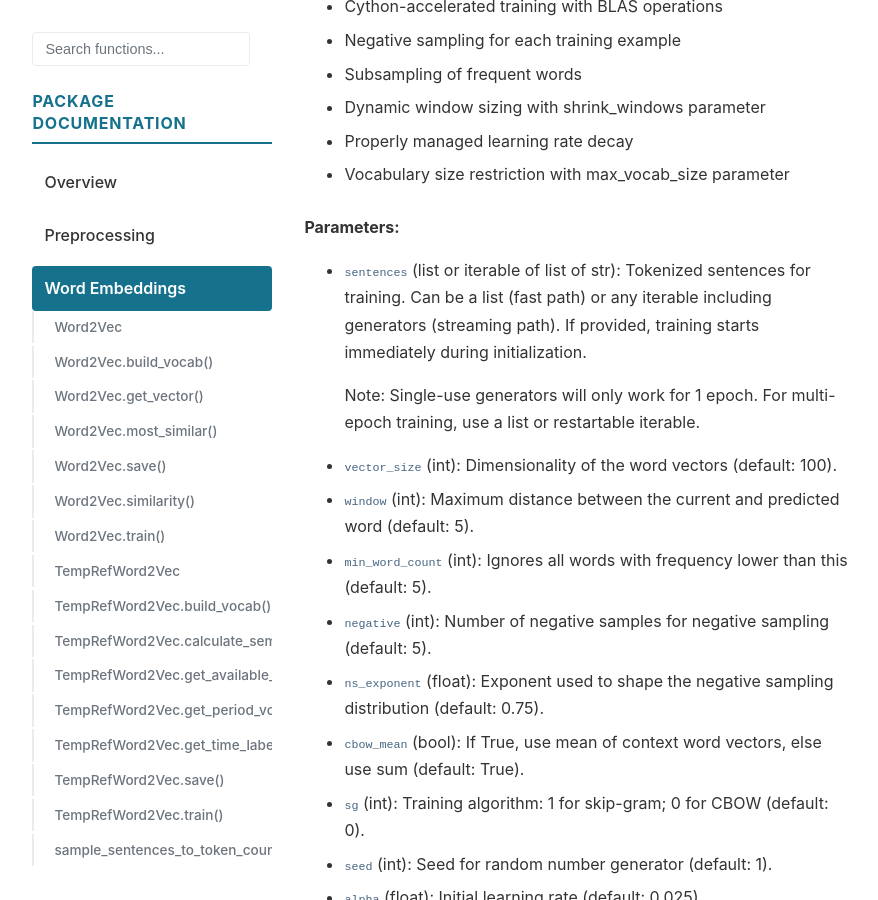
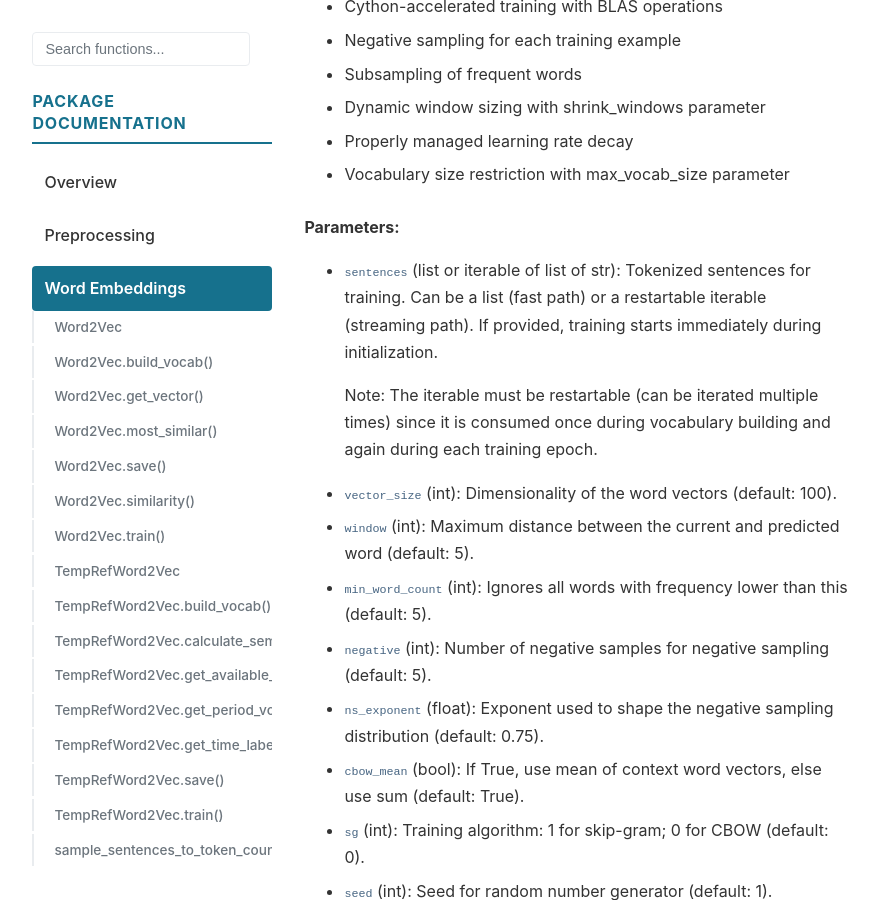
Before and after one commit to mcjkurz/qhchina-web, a Jekyll site: the page built from docs/word_embeddings/index.md, in a window 1280 px wide and 900 px high, scrolled down 2122 px. Shown: the whole window, without its empty margins (198-1076 px from the left). Built offline with Jekyll 4.4.1, drawn with Linux system fonts in a browser that asks for light colours; comment, search, counter and statistics services are not loaded; some of the changed text lies outside the part shown.

Commit message:
Update API docs

```diff
--- a/docs/word_embeddings/index.md
+++ b/docs/word_embeddings/index.md
@@ -126,11 +126,11 @@ Features:
 
 **Parameters:**
 - `sentences` (list or iterable of list of str): Tokenized sentences for training.
-  Can be a list (fast path) or any iterable including generators (streaming path).
+  Can be a list (fast path) or a restartable iterable (streaming path).
   If provided, training starts immediately during initialization.
 
-  Note: Single-use generators will only work for 1 epoch. For multi-epoch training,
-  use a list or restartable iterable.
+  Note: The iterable must be restartable (can be iterated multiple times) since
+  it is consumed once during vocabulary building and again during each training epoch.
 - `vector_size` (int): Dimensionality of the word vectors (default: 100).
 - `window` (int): Maximum distance between the current and predicted word (default: 5).
 - `min_word_count` (int): Ignores all words with frequency lower than this (default: 5).
@@ -186,8 +186,7 @@ Build vocabulary from sentences.
 
 **Parameters:**
 - `sentences`: Iterable of tokenized sentences (each sentence is a list of words).
-  Can be a list (for fast path) or any iterable (for streaming path).
-  If an iterable/generator is provided, it will be consumed during vocab building.
+  Can be a list (for fast path) or a restartable iterable (for streaming path).
 
 **Raises:**
 - `ValueError`: If sentences is empty or contains no words.
@@ -284,9 +283,9 @@ from instance attributes set during initialization.
   - A list of sentences (fast path, requires all data in memory)
   - A restartable iterable (streaming path, memory-efficient)
 
-  Note: Single-use generators will only work for 1 epoch and will raise
-  a warning. For multi-epoch training with generators, convert to a list
-  or use a restartable iterable (e.g., file-backed).
+  Note: Single-use generators are not supported. The iterable must be
+  restartable since it is consumed once during vocabulary building and
+  again during each training epoch.
 
 **Returns:**
 Final loss value if calculate_loss is True, None otherwise.
```
